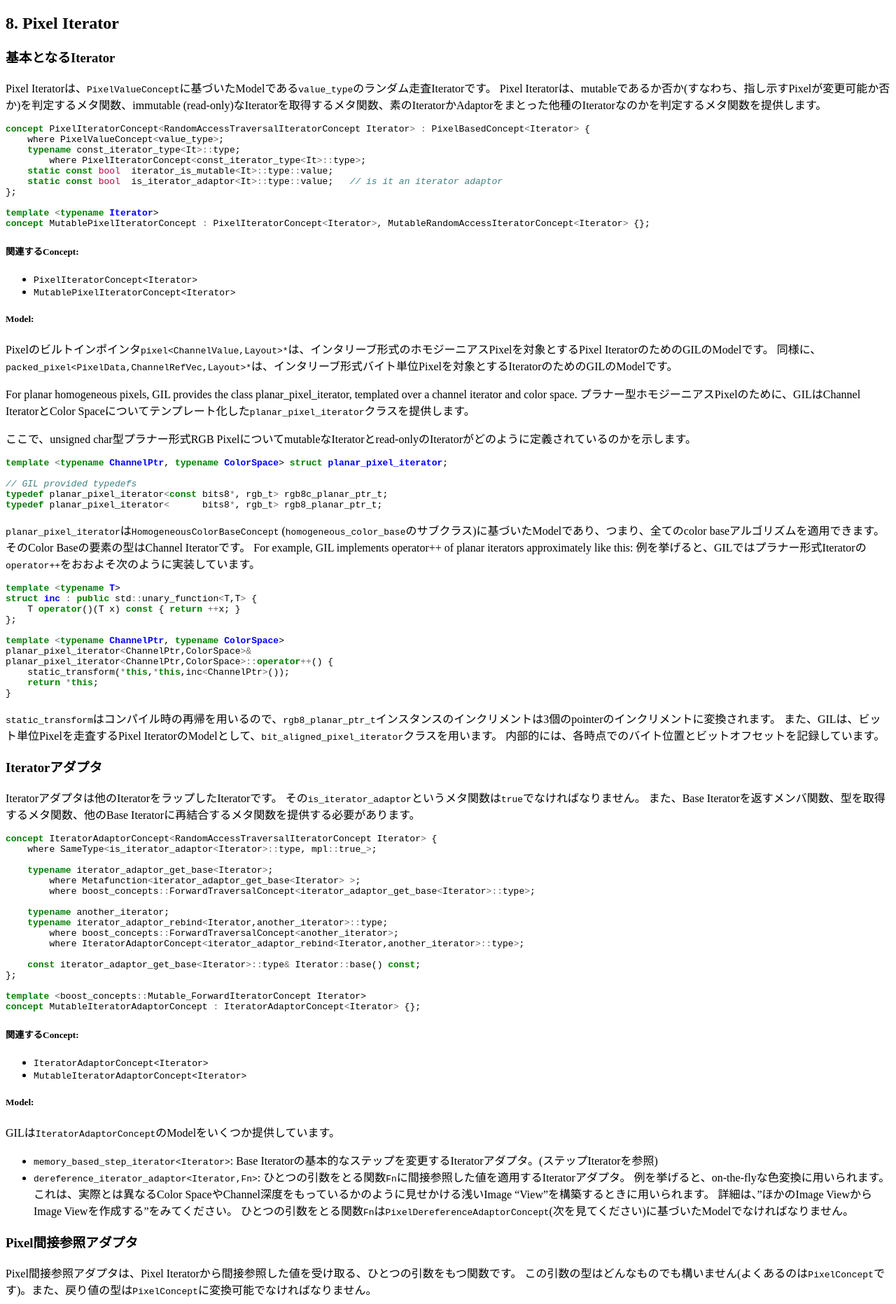
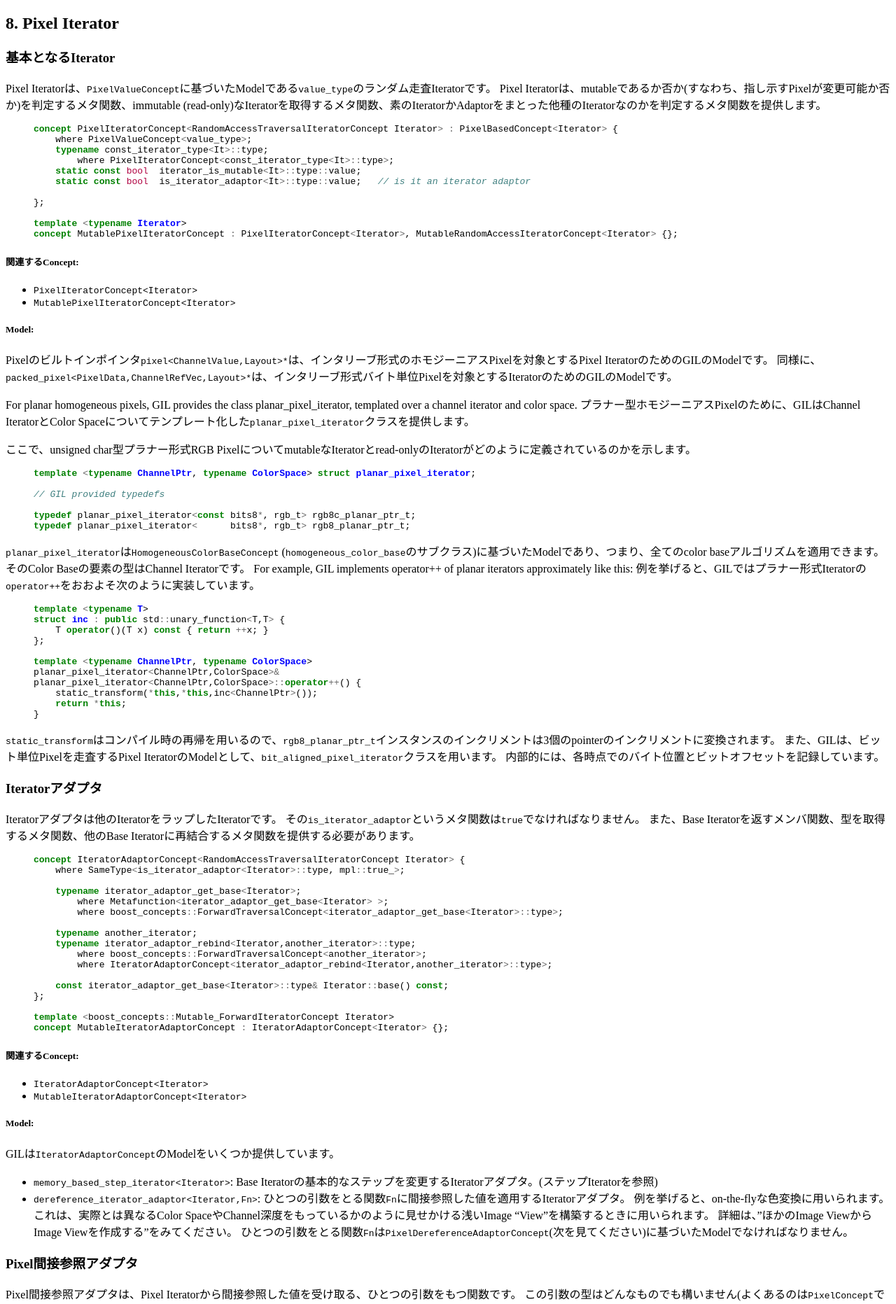
Before and after one commit to hironishihara/GILDesignGuide-ja, a Jekyll site: the page built from src/section_08.md, in a window 1280 px wide. Shown: the top 1863 px of the page at 70% size. Built offline with Jekyll 4.4.1, drawn with Linux system fonts in a browser that asks for light colours.

Commit message:
add lines for syntax highlight

````diff
--- a/src/section_08.md
+++ b/src/section_08.md
@@ -32,7 +32,8 @@ layout: default
 Pixel Iteratorは、`PixelValueConcept`に基づいたModelである`value_type`のランダム走査Iteratorです。
 Pixel Iteratorは、mutableであるか否か(すなわち、指し示すPixelが変更可能か否か)を判定するメタ関数、immutable (read-only)なIteratorを取得するメタ関数、素のIteratorかAdaptorをまとった他種のIteratorなのかを判定するメタ関数を提供します。
 
-```cpp
+{% highlight C++ %}
+
 concept PixelIteratorConcept<RandomAccessTraversalIteratorConcept Iterator> : PixelBasedConcept<Iterator> {
     where PixelValueConcept<value_type>;
     typename const_iterator_type<It>::type;
@@ -43,7 +44,8 @@ concept PixelIteratorConcept<RandomAccessTraversalIteratorConcept Iterator> : Pi
 
 template <typename Iterator>
 concept MutablePixelIteratorConcept : PixelIteratorConcept<Iterator>, MutableRandomAccessIteratorConcept<Iterator> {};
-```
+
+{% endhighlight %}
 
 ##### 関連するConcept:
 
@@ -61,20 +63,23 @@ For planar homogeneous pixels, GIL provides the class planar_pixel_iterator, tem
 
 ここで、unsigned char型プラナー形式RGB PixelについてmutableなIteratorとread-onlyのIteratorがどのように定義されているのかを示します。
 
-```cpp
+{% highlight C++ %}
+
 template <typename ChannelPtr, typename ColorSpace> struct planar_pixel_iterator;
 
 // GIL provided typedefs
 typedef planar_pixel_iterator<const bits8*, rgb_t> rgb8c_planar_ptr_t;
 typedef planar_pixel_iterator<      bits8*, rgb_t> rgb8_planar_ptr_t;
-```
+
+{% endhighlight %}
 
 `planar_pixel_iterator`は`HomogeneousColorBaseConcept` (`homogeneous_color_base`のサブクラス)に基づいたModelであり、つまり、全てのcolor baseアルゴリズムを適用できます。
 そのColor Baseの要素の型はChannel Iteratorです。
 For example, GIL implements operator++ of planar iterators approximately like this:
 例を挙げると、GILではプラナー形式Iteratorの`operator++`をおおよそ次のように実装しています。
 
-```cpp
+{% highlight C++ %}
+
 template <typename T>
 struct inc : public std::unary_function<T,T> {
     T operator()(T x) const { return ++x; }
@@ -86,7 +91,8 @@ planar_pixel_iterator<ChannelPtr,ColorSpace>::operator++() {
     static_transform(*this,*this,inc<ChannelPtr>());
     return *this;
 }
-```
+
+{% endhighlight %}
 
 `static_transform`はコンパイル時の再帰を用いるので、`rgb8_planar_ptr_t`インスタンスのインクリメントは3個のpointerのインクリメントに変換されます。
 また、GILは、ビット単位Pixelを走査するPixel IteratorのModelとして、`bit_aligned_pixel_iterator`クラスを用います。
@@ -97,7 +103,8 @@ Iteratorアダプタは他のIteratorをラップしたIteratorです。
 その`is_iterator_adaptor`というメタ関数は`true`でなければなりません。
 また、Base Iteratorを返すメンバ関数、型を取得するメタ関数、他のBase Iteratorに再結合するメタ関数を提供する必要があります。
 
-```cpp
+{% highlight C++ %}
+
 concept IteratorAdaptorConcept<RandomAccessTraversalIteratorConcept Iterator> {
     where SameType<is_iterator_adaptor<Iterator>::type, mpl::true_>;
 
@@ -115,7 +122,8 @@ concept IteratorAdaptorConcept<RandomAccessTraversalIteratorConcept Iterator> {
 
 template <boost_concepts::Mutable_ForwardIteratorConcept Iterator>
 concept MutableIteratorAdaptorConcept : IteratorAdaptorConcept<Iterator> {};
-```
+
+{% endhighlight %}
 
 ##### 関連するConcept:
 
@@ -137,7 +145,8 @@ GILは`IteratorAdaptorConcept`のModelをいくつか提供しています。
 Pixel間接参照アダプタは、Pixel Iteratorから間接参照した値を受け取る、ひとつの引数をもつ関数です。
 この引数の型はどんなものでも構いません(よくあるのは`PixelConcept`です)。また、戻り値の型は`PixelConcept`に変換可能でなければなりません。
 
-```cpp
+{% highlight C++ %}
+
 template <boost::UnaryFunctionConcept D>
 concept PixelDereferenceAdaptorConcept : DefaultConstructibleConcept<D>, CopyConstructibleConcept<D>, AssignableConcept<D>  {
     typename const_t;         where PixelDereferenceAdaptorConcept<const_t>;
@@ -148,7 +157,8 @@ concept PixelDereferenceAdaptorConcept : DefaultConstructibleConcept<D>, CopyCon
 
     where Convertible<value_type, result_type>;
 };
-```
+
+{% endhighlight %}
 
 ##### Model:
 
@@ -174,13 +184,15 @@ GILは、間接参照した値に色変換を実行するImage ViewやPixelのN
 Step iterators are forward traversal iterators that allow changing the step between adjacent values:
 ステップIteratorは、隣り合う値に対してのステップ数の変更を許可する前方移動Iteratorです。
 
-```cpp
+{% highlight C++ %}
+
 concept StepIteratorConcept<boost_concepts::ForwardTraversalConcept Iterator> {
     template <Integral D> void Iterator::set_step(D step);
 };
 
 concept MutableStepIteratorConcept<boost_concepts::Mutable_ForwardIteratorConcept Iterator> : StepIteratorConcept<Iterator> {};
-```
+
+{% endhighlight %}
 
 いまのところ、GILは`PixelValueConcept`に基づいて実装された`value_type`をもつステップIteratorを提供します。
 そのとき、ステップにはメモリ上での単位(バイト単位かビット単位か)が指定されています。
@@ -194,7 +206,8 @@ concept MutableStepIteratorConcept<boost_concepts::Mutable_ForwardIteratorConcep
 また、メモリ単位に基づいて指定された距離分だけIteratorを進める関数も提供しなければなりません。
 `memunit_advanced`と`memunit_advanced_ref`はデフォルトの実装をもっていますが、いくつかのIteratorではより効率的なバージョンを提供しているかもしれません。
 
-```cpp
+{% highlight C++ %}
+
 concept MemoryBasedIteratorConcept<boost_concepts::RandomAccessTraversalConcept Iterator> {
     typename byte_to_memunit<Iterator>; where metafunction<byte_to_memunit<Iterator> >;
     std::ptrdiff_t      memunit_step(const Iterator&);
@@ -203,17 +216,20 @@ concept MemoryBasedIteratorConcept<boost_concepts::RandomAccessTraversalConcept
     Iterator            memunit_advanced(const Iterator& p, std::ptrdiff_t diff) { Iterator tmp; memunit_advance(tmp,diff); return tmp; }
     Iterator::reference memunit_advanced_ref(const Iterator& p, std::ptrdiff_t diff) { return *memunit_advanced(p,diff); }
 };
-```
+
+{% endhighlight %}
 
 他のIteratorからステップIteratorを構築できれば便利です。
 より一般的に言えば、ある型を与えたとき、それと等価で水平方向のステップ数を動的に指定可能な型を構築したいのです。
 
-```cpp
+{% highlight C++ %}
+
 concept HasDynamicXStepTypeConcept<typename T> {
     typename dynamic_x_step_type<T>;
         where Metafunction<dynamic_x_step_type<T> >;
 };
-```
+
+{% endhighlight %}
 
 GILが提供する全てのPixel Iterator、Locator、Image ViewのModelは、`HasDynamicXStepConcept`をサポートしています。
 
@@ -234,10 +250,12 @@ GILの実装では、基本となるIteratorと、1ステップで進む数を
 `ptrdiff_t`には負の数を使うこともできます。
 GILは、基本となるIteratorとステップを指定してステップIteratorを作成する関数を提供しています。
 
-```cpp
+{% highlight C++ %}
+
 template <typename I>  // Models MemoryBasedIteratorConcept, HasDynamicXStepTypeConcept
 typename dynamic_x_step_type<I>::type make_step_iterator(const I& it, std::ptrdiff_t step);
-```
+
+{% endhighlight %}
 
 GILは、`position_iterator`という、仮想的なPixel配列に対するIteratorのModelも提供しています。
 これは、Pixelの位置情報を保持し、その位置にあるPixelの値を間接参照で取得する関数オブジェクトを実行するステップIteratorです。
@@ -250,7 +268,8 @@ Locatorは、本来であればN次元Iteratorと呼ぶべきですが、Iterato
 
 N次元Locatorは次のConceptに基づいたModelです。
 
-```cpp
+{% highlight C++ %}
+
 concept RandomAccessNDLocatorConcept<Regular Loc> {
     typename value_type;        // value over which the locator navigates
     typename reference;         // result of dereferencing
@@ -298,11 +317,13 @@ template <typename Loc>
 concept MutableRandomAccessNDLocatorConcept : RandomAccessNDLocatorConcept<Loc> {
     where Mutable<reference>;
 };
-```
+
+{% endhighlight %}
 
 2次元Locatorには追加の要件があります。
 
-```cpp
+{% highlight C++ %}
+
 concept RandomAccess2DLocatorConcept<RandomAccessNDLocatorConcept Loc> {
     where num_dimensions==2;
     where Point2DConcept<point_t>;
@@ -339,17 +360,20 @@ concept RandomAccess2DLocatorConcept<RandomAccessNDLocatorConcept Loc> {
 };
 
 concept MutableRandomAccess2DLocatorConcept<RandomAccess2DLocatorConcept Loc> : MutableRandomAccessNDLocatorConcept<Loc> {};
-```
+
+{% endhighlight %}
 
 2次元Locatorは、水平方向だけではなく垂直方向にも、動的なステップをもつことができます。
 これはつまり、Y軸における`HasDynamicXStepTypeConcept`です。
 
-```cpp
+{% highlight C++ %}
+
 concept HasDynamicYStepTypeConcept<typename T> {
     typename dynamic_y_step_type<T>;
         where Metafunction<dynamic_y_step_type<T> >;
 };
-```
+
+{% endhighlight %}
 
 GILが提供する全てのLocatorとImage Viewは`HasDynamicYStepTypeConcept`に基づいたModelです。
 
@@ -357,19 +381,22 @@ Sometimes it is necessary to swap the meaning of X and Y for a given locator or
 与えられたLocatorやImage Viewについて、X軸とY軸の入れ替えが必要になることがあります(例を挙げると、GILはImage Viewの転置変換を行う関数を提供しています)。
 上記のようなLocatorやViewは転置変換可能でなければなりません。
 
-```cpp
+{% highlight C++ %}
+
 concept HasTransposedTypeConcept<typename T> {
     typename transposed_type<T>;
         where Metafunction<transposed_type<T> >;
 };
-```
+
+{% endhighlight %}
 
 GILが提供する全てのLocatorとViewは、`HasTransposedTypeConcept`に基づいたModelです。
 
 GILが用いるLocatorは、`PixelConcept`のModel上で動作し、X軸とY軸の次元の型が同じです。
 これらのLocatorは次に示すConceptに基づいたModelです。
 
-```cpp
+{% highlight C++ %}
+
 concept PixelLocatorConcept<RandomAccess2DLocatorConcept Loc> {
     where PixelValueConcept<value_type>;
     where PixelIteratorConcept<x_iterator>;
@@ -380,7 +407,8 @@ concept PixelLocatorConcept<RandomAccess2DLocatorConcept Loc> {
 };
 
 concept MutablePixelLocatorConcept<PixelLocatorConcept Loc> : MutableRandomAccess2DLocatorConcept<Loc> {};
-```
+
+{% endhighlight %}
 
 ##### 関連するConcept:
 
@@ -403,10 +431,12 @@ GILは2種類の`PixelLocatorConcept`のModelを提供します。
 このLocatorは、テンプレートのパラメータとして`StepIteratorConcept`のModelを取ります。
 (`MutableStepIteratorConcept` Modelの場合を例にすると、これは`MutablePixelLocatorConcept`に基づいたModelです。)
 
-```cpp
+{% highlight C++ %}
+
 template <typename StepIterator>  // Models StepIteratorConcept, MemoryBasedIteratorConcept
 class memory_based_2d_locator;
-```
+
+{% endhighlight %}
 
 ステップIteratorのステップは、各行において、メモリ単位(数バイトまたは数ビット)の倍数でなければなりません(すなわち、ステップIteratorはメモリ単位で移動しなければなりません)。
 `memory_based_2d_locator`クラスはステップIteratorのラッパであり、ステップIteratorが垂直方向のナビゲートに使われる一方で、そのステップIteratorの基本となるIteratorが水平方向のナビゲートに使われます。
@@ -441,7 +471,8 @@ Virtual LocatorとメモリベースLocatorは、`PixelLocatorConcept`から要
 
 ここで、Locatorを用いたサンプルコードをいくつか示します。
 
-```cpp
+{% highlight C++ %}
+
 loc=img.xy_at(10,10);            // start at pixel (x=10,y=10)
 above=loc.cache_location(0,-1);  // remember relative locations of neighbors above and below
 below=loc.cache_location(0, 1);
@@ -450,7 +481,8 @@ loc.y()+=15;                     // move to (11,25)
 loc-=point2<std::ptrdiff_t>(1,1);// move to (10,24)
 *loc=(loc(0,-1)+loc(0,1))/2;     // set pixel (10,24) to the average of (10,23) and (10,25) (grayscale pixels only)
 *loc=(loc[above]+loc[below])/2;  // the same, but faster using cached relative neighbor locations
-```
+
+{% endhighlight %}
 
 標準的なGIL Locatorは、高速で軽量なオブジェクトです。
 例を挙げると、シンプルなインタリーブ画像のためのLocatorは、Pixelの位置を示す生ポインタとバイト単位での行サイズを値にもつ整数型との合計8バイトで構成されます。
@@ -468,7 +500,8 @@ GILの`itarator_from_2d`は、画像中の全Pixelを左から右、上から下
 
 ##### Synopsis:
 
-```cpp
+{% highlight C++ %}
+
 template <typename Locator>  // Models PixelLocatorConcept
 class iterator_from_2d {
 public:
@@ -481,7 +514,8 @@ private:
     int _x, _width;
     Locator _p;
 };
-```
+
+{% endhighlight %}
 
 `iterator_from_2d`を用いた画像中の全Pixelへの走査は、水平方向Iteratorを用いた各行での走査の全行分の合算よりも低速です。
 これは、1ステップ毎にIteratorによるループの終了判定と`iterator_from_2d::operator++`による行の終端判定との2個の比較が行われることが原因です。
````
